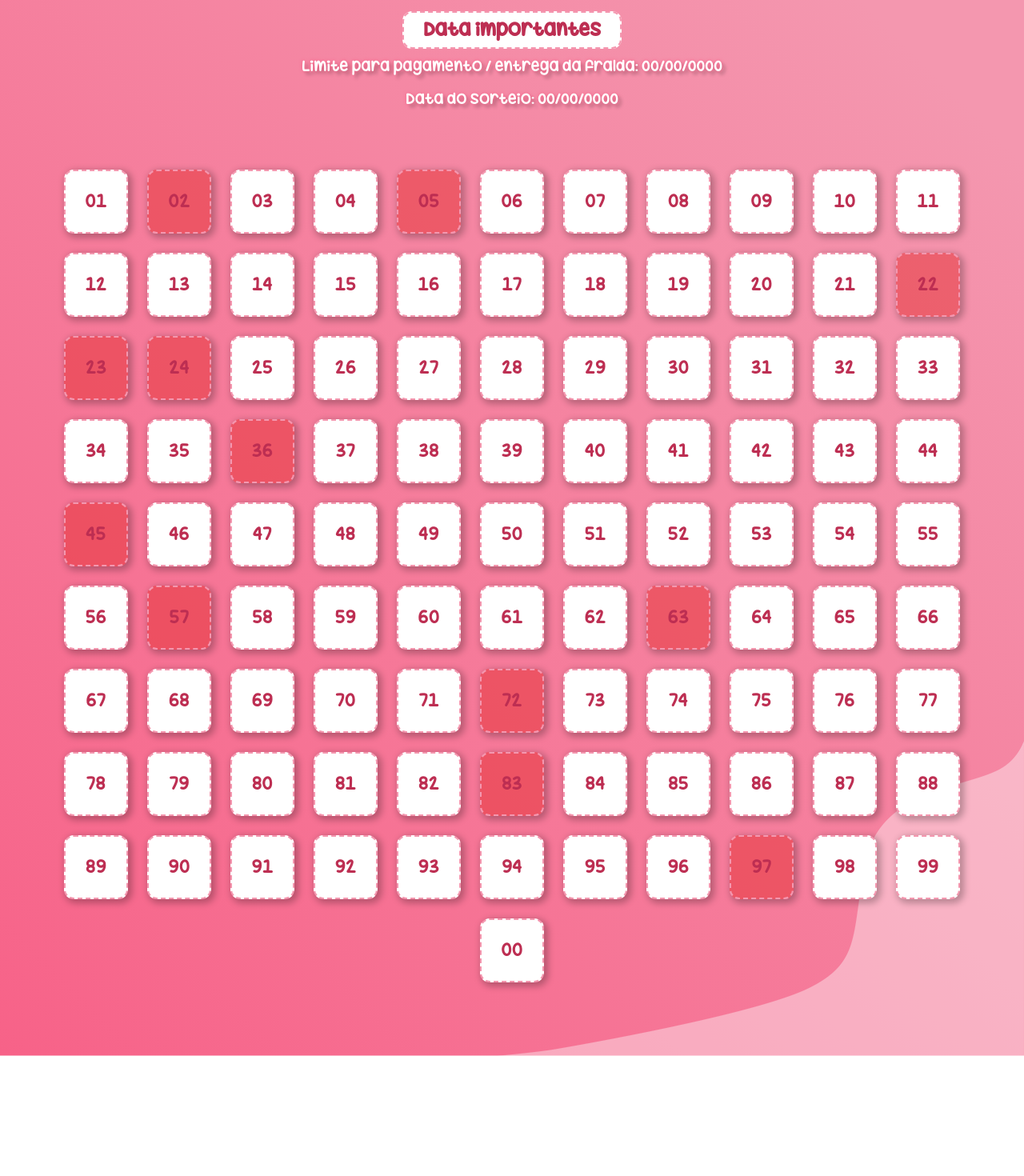
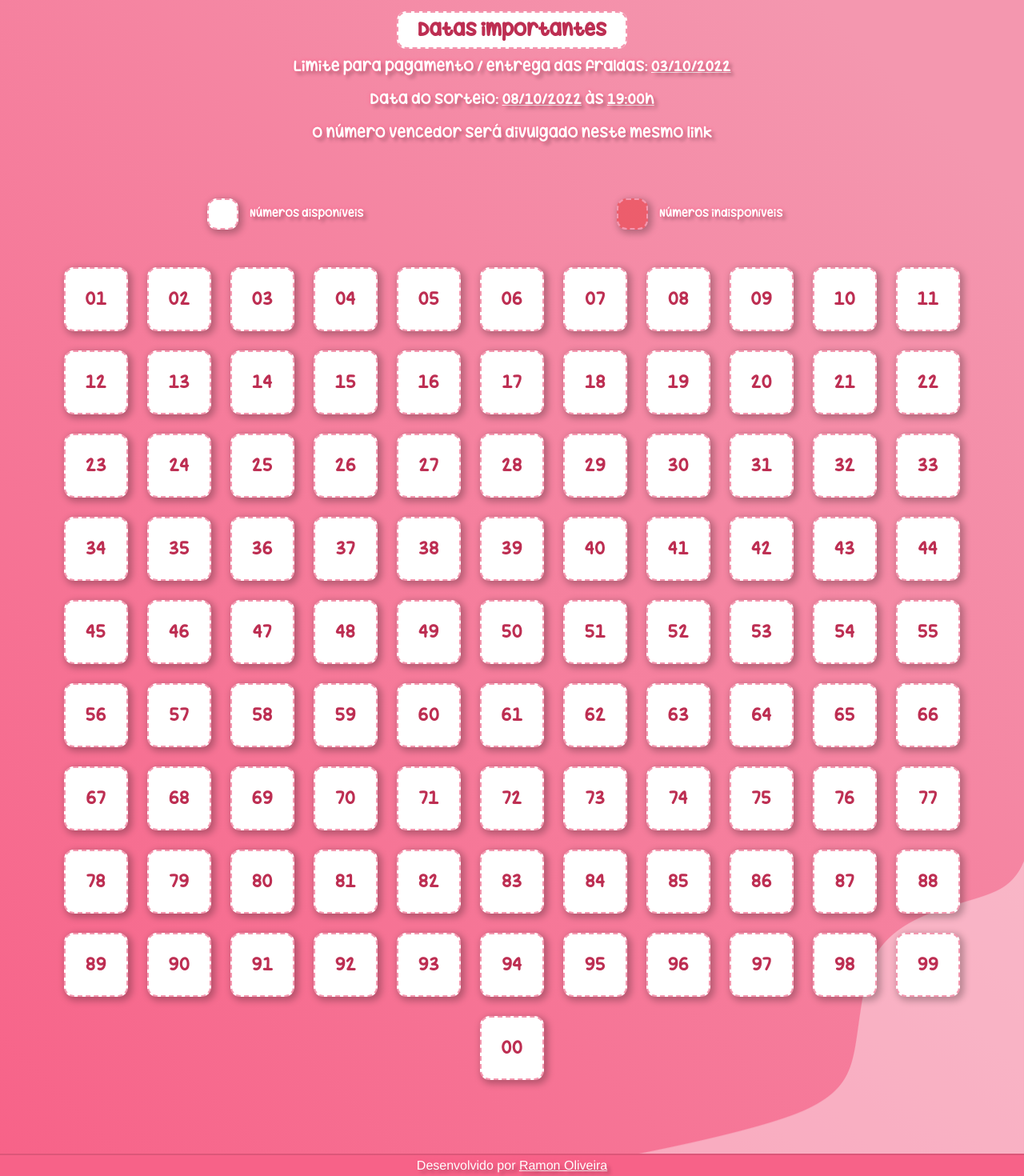
Before and after one commit to im-ramon/sorteios, a Vue app: page / in a window 1280 px wide. Shown: the part 1144-2614 px from the top of the page at 80% size. Before the commit the page ends 2464 px from the top, so only its background shows below. Built offline with nearby package versions, Linux system fonts and the light colour scheme.

Commit message:
Finalização

```diff
--- a/index.html
+++ b/index.html
@@ -11,6 +11,7 @@
 <body>
     <div id="app"></div>
     <script type="module" src="/src/main.js"></script>
+    <footer><span>Desenvolvido por <a href="https://api.whatsapp.com/send?phone=+5575991537677&text=Ol%C3%A1,%20peguei%20seu%20n%C3%BAmero%20no%20site." target="_blank" rel="noopener noreferrer">Ramon Oliveira</a></span></footer>
 </body>
 
 </html>
--- a/src/App.vue
+++ b/src/App.vue
@@ -2,8 +2,12 @@
   <div id="container">
     <div id="modal" v-if="modalAtivo" @click="fecharModal($event)">
       <div id="modal-area">
-        <h1>TEXTO DE EXPLICAÇÃO</h1>
-        <p>Colocar aqui o passo a passo para registrar o número.</p>
+        <span class="fechar" @click="modalAtivo = false">x</span>
+        <h1>
+          Você escolheu o número <u>{{ numeroEscolhido }}</u>
+        </h1>
+        <p>{{ textoAjuda }}</p>
+        <h1>{{ textoAjudaComplemetar }}</h1>
       </div>
     </div>
     <header>
@@ -26,22 +30,23 @@
 
       <div id="header-premio">
         <h2><span>Prêmio</span></h2>
-        <h1>R$ 200,00</h1>
+        <h1>R$ 100,00</h1>
       </div>
 
       <div id="header-exclicacao">
         <h2><span> Como funciona?</span></h2>
-        <p>Cada número da rifa = 1 pacote de fraldas ou R$ 20,00</p>
-        <p>Basta escolher um número, e enviar mensagem para a mamãe (Mikaely) para avisar.</p>
+        <p>Cada número da rifa = <u>1 pacote de fraldas</u> ou <u>R$ 10,00</u></p>
+        <p>Basta clicar no número desejado e enviar uma mensagem para a mamãe (Mikaely) avisando.</p>
         <h2>
-          <a href="https://api.whatsapp.com/send?phone=+5575988108794&text=Ol%C3%A1,%20peguei%20seu%20n%C3%BAmero%20no%20site." target="_blank" rel="noopener noreferrer"> (75) 98810-8764</a>
+          <a href="https://api.whatsapp.com/send?phone=+5575988108764&text=Oi,%20escolhi%20um%20numero%20da%20rifa." target="_blank" rel="noopener noreferrer"> (75) 98810-8764</a>
         </h2>
       </div>
 
       <div id="header-complemtos">
-        <h2><span> Data importantes</span></h2>
-        <p>Limite para pagamento / entrega da fralda: 00/00/0000</p>
-        <p>Data do sorteio: 00/00/0000</p>
+        <h2><span> Datas importantes</span></h2>
+        <p>Limite para pagamento / entrega das fraldas: <u>03/10/2022</u></p>
+        <p>Data do sorteio: <u>08/10/2022</u> às <u>19:00h</u></p>
+        <p>O número vencedor será divulgado neste mesmo link</p>
       </div>
 
       <!-- Este bloque será desconsiderado no fluxo normal -->
@@ -52,9 +57,20 @@
     </header>
 
     <main>
+      <div id="explicacao">
+        <div id="item1">
+          <div></div>
+          <span>Números disponíveis</span>
+        </div>
+
+        <div id="item2">
+          <div></div>
+          <span>Números indisponíveis</span>
+        </div>
+      </div>
       <section id="numeros">
-        <div class="numero" :class="item.disponivel ? 'disponivel' : 'indisponivel'" v-for="(item, index) in listaBilhetes" :key="index">
-          <span @click="modalAtivo = true">
+        <div class="numero" :class="item.disponivel ? 'disponivel' : 'indisponivel'" v-for="(item, index) in listaBilhetes" :key="index" @click="ativarModal(item.numero, item.disponivel)">
+          <span>
             {{ item.numero }}
           </span>
         </div>
@@ -71,9 +87,23 @@ export default {
     return {
       modalAtivo: false,
       listaBilhetes: data,
+      textoAjuda: '',
+      textoAjudaComplemetar: '',
+      numeroEscolhido: '',
     };
   },
   methods: {
+    ativarModal(numero, disponivel) {
+      if (disponivel) {
+        this.textoAjuda = 'Agora basta enviar uma mensagem para a mamãe (Mikaely) pedindo para reservarmos esse número.';
+        this.textoAjudaComplemetar = '(75) 98810-8764.';
+      } else {
+        this.textoAjuda = 'Desculpe! Esse número já foi escolhido, tente outro.';
+        this.textoAjudaComplemetar = '😘';
+      }
+      this.numeroEscolhido = numero;
+      this.modalAtivo = true;
+    },
     fecharModal(e) {
       if (e.target.id === 'modal') {
         this.modalAtivo = false;
--- a/src/assets/styles/main.css
+++ b/src/assets/styles/main.css
@@ -27,7 +27,7 @@
     transform: translate3d(0, -1em, 0);
   }
   100% {
-    transform: translate3d(0, -10em, 0);
+    transform: translate3d(0, -20em, 0);
   }
 }
 @keyframes animaEstrela-1 {
@@ -35,7 +35,7 @@
     transform: translate3d(0, -1em, 0);
   }
   100% {
-    transform: translate3d(0, -10em, 0);
+    transform: translate3d(0, -20em, 0);
   }
 }
 @-webkit-keyframes animaEstrela-2 {
@@ -43,7 +43,7 @@
     transform: translate3d(0, -5em, 0);
   }
   100% {
-    transform: translate3d(0, -10em, 0);
+    transform: translate3d(0, -15em, 0);
   }
 }
 @keyframes animaEstrela-2 {
@@ -51,7 +51,7 @@
     transform: translate3d(0, -5em, 0);
   }
   100% {
-    transform: translate3d(0, -10em, 0);
+    transform: translate3d(0, -15em, 0);
   }
 }
 @-webkit-keyframes animaEstrela-3 {
@@ -59,7 +59,7 @@
     transform: translate3d(0, -7em, 0);
   }
   100% {
-    transform: translate3d(0, -10em, 0);
+    transform: translate3d(0, -15em, 0);
   }
 }
 @keyframes animaEstrela-3 {
@@ -67,7 +67,7 @@
     transform: translate3d(0, -7em, 0);
   }
   100% {
-    transform: translate3d(0, -10em, 0);
+    transform: translate3d(0, -15em, 0);
   }
 }
 @-webkit-keyframes animaEstrela-mobile {
@@ -84,6 +84,22 @@
   }
   100% {
     transform: translate3d(0, -400px, 0);
+  }
+}
+@-webkit-keyframes animaEstrela-mobile2 {
+  0% {
+    transform: translate3d(0, -14em, 0);
+  }
+  100% {
+    transform: translate3d(0, -20em, 0);
+  }
+}
+@keyframes animaEstrela-mobile2 {
+  0% {
+    transform: translate3d(0, -14em, 0);
+  }
+  100% {
+    transform: translate3d(0, -20em, 0);
   }
 }
 html {
@@ -136,19 +152,19 @@ header #estrelas img {
   width: 50px;
 }
 header #estrelas img:nth-child(1) {
-  animation: animaEstrela-1 15s ease-in-out alternate-reverse infinite;
+  animation: animaEstrela-1 10s ease-in-out alternate-reverse infinite;
 }
 header #estrelas img:nth-child(2) {
-  animation: animaEstrela-2 18s ease-in-out alternate-reverse infinite;
+  animation: animaEstrela-2 6s ease-in-out alternate-reverse infinite;
 }
 header #estrelas img:nth-child(3) {
-  animation: animaEstrela-3 12s ease-in-out alternate-reverse infinite;
+  animation: animaEstrela-3 8s ease-in-out alternate-reverse infinite;
 }
 header #estrelas img:nth-child(4) {
-  animation: animaEstrela-2 17s ease-in-out alternate-reverse infinite;
+  animation: animaEstrela-2 7s ease-in-out alternate-reverse infinite;
 }
 header #estrelas img:nth-child(5) {
-  animation: animaEstrela-1 21s ease-in-out alternate-reverse infinite;
+  animation: animaEstrela-1 8s ease-in-out alternate-reverse infinite;
 }
 header #header-abertura,
 header #header-complemtos,
@@ -236,6 +252,49 @@ header .nuvem.nuvem-4 {
   width: 200px;
 }
 
+#explicacao {
+  width: 80%;
+  margin: 2em auto;
+  display: flex;
+  flex-wrap: wrap;
+  justify-content: space-around;
+  align-items: center;
+  font-family: HugMe, "Franklin Gothic Medium", "Arial Narrow", Arial, sans-serif;
+  font-size: 14px;
+  -webkit-user-select: none;
+     -moz-user-select: none;
+      -ms-user-select: none;
+          user-select: none;
+}
+#explicacao #item1,
+#explicacao #item2 {
+  display: flex;
+  align-items: center;
+  width: 250px;
+  margin: 0.5em 0;
+}
+#explicacao #item1 div {
+  width: 35px;
+  height: 35px;
+  background: #fff;
+  border-radius: 12px;
+  border: 2px dashed rgb(244, 151, 175);
+  box-shadow: 3px 3px 8px 2px rgba(0, 0, 0, 0.26);
+}
+#explicacao #item2 div {
+  width: 35px;
+  height: 35px;
+  background: rgba(228, 44, 44, 0.473);
+  border-radius: 12px;
+  border: 2px dashed rgb(244, 151, 175);
+  box-shadow: 3px 3px 8px 2px rgba(0, 0, 0, 0.26);
+}
+#explicacao span {
+  padding-left: 1em;
+  color: #fff;
+  text-shadow: 0px 0px 4px rgb(247, 98, 136), 4px 4px 4px rgba(0, 0, 0, 0.267);
+}
+
 #numeros {
   margin: 0 auto;
   display: flex;
@@ -295,10 +354,13 @@ header .nuvem.nuvem-4 {
   display: flex;
   align-items: center;
   justify-content: center;
-  z-index: 10;
+  z-index: 150;
   text-align: center;
+  color: #fff;
+  text-shadow: 0px 0px 4px rgb(247, 98, 136), 4px 4px 4px rgba(0, 0, 0, 0.267);
 }
 #modal #modal-area {
+  position: relative;
   width: 80%;
   background: rgb(244, 151, 175);
   border: 2px dashed rgb(247, 98, 136);
@@ -306,24 +368,56 @@ header .nuvem.nuvem-4 {
   font-family: HugMe, "Franklin Gothic Medium", "Arial Narrow", Arial, sans-serif;
   border-radius: 12px;
 }
+#modal #modal-area .fechar {
+  position: absolute;
+  right: -18px;
+  background: rgb(255, 131, 131);
+  border: 2px solid rgba(0, 0, 0, 0.1215686275);
+  -webkit-user-select: none;
+     -moz-user-select: none;
+      -ms-user-select: none;
+          user-select: none;
+  cursor: pointer;
+  width: 36px;
+  height: 36px;
+  border-radius: 100%;
+  display: flex;
+  justify-content: center;
+  align-items: center;
+  top: -18px;
+}
 
 @media (max-width: 700px) {
   header #estrelas {
     z-index: 15;
   }
   header #estrelas img:nth-child(1) {
-    animation: animaEstrela-1 15s ease-in-out alternate-reverse infinite;
+    animation: animaEstrela-mobile2 8s ease-in-out alternate-reverse infinite;
   }
   header #estrelas img:nth-child(2) {
-    animation: animaEstrela-mobile 18s ease-in-out alternate-reverse infinite;
+    animation: animaEstrela-mobile 12s ease-in-out alternate-reverse infinite;
   }
   header #estrelas img:nth-child(3) {
-    animation: animaEstrela-mobile 12s ease-in-out alternate-reverse infinite;
+    animation: animaEstrela-mobile 7s ease-in-out alternate-reverse infinite;
   }
   header #estrelas img:nth-child(4) {
-    animation: animaEstrela-mobile 17s ease-in-out alternate-reverse infinite;
+    animation: animaEstrela-mobile 8s ease-in-out alternate-reverse infinite;
   }
   header #estrelas img:nth-child(5) {
-    animation: animaEstrela-1 21s ease-in-out alternate-reverse infinite;
+    animation: animaEstrela-mobile2 10s ease-in-out alternate-reverse infinite;
   }
+}
+footer {
+  font-family: "Franklin Gothic Medium", "Arial Narrow", Arial, sans-serif;
+  width: 100%;
+  display: flex;
+  justify-content: center;
+  background: rgb(247, 98, 136);
+  border-top: 2px solid rgba(0, 0, 0, 0.11);
+  padding: 4px 0;
+  color: #fff;
+  text-shadow: 0px 0px 4px rgb(247, 98, 136), 4px 4px 4px rgba(0, 0, 0, 0.267);
+}
+footer a {
+  color: #fff;
 }/*# sourceMappingURL=main.css.map */
--- a/src/assets/styles/main.scss
+++ b/src/assets/styles/main.scss
@@ -48,7 +48,7 @@ $border-radius: 12px;
         transform: translate3d(0, -1em, 0);
     }
     100% {
-        transform: translate3d(0, -10em, 0);
+        transform: translate3d(0, -20em, 0);
     }
 }
 
@@ -57,7 +57,7 @@ $border-radius: 12px;
         transform: translate3d(0, -5em, 0);
     }
     100% {
-        transform: translate3d(0, -10em, 0);
+        transform: translate3d(0, -15em, 0);
     }
 }
 
@@ -66,7 +66,7 @@ $border-radius: 12px;
         transform: translate3d(0, -7em, 0);
     }
     100% {
-        transform: translate3d(0, -10em, 0);
+        transform: translate3d(0, -15em, 0);
     }
 }
 
@@ -76,6 +76,15 @@ $border-radius: 12px;
     }
     100% {
         transform: translate3d(0, -400px, 0);
+    }
+}
+
+@keyframes animaEstrela-mobile2 {
+    0% {
+        transform: translate3d(0, -14em, 0);
+    }
+    100% {
+        transform: translate3d(0, -20em, 0);
     }
 }
 
@@ -136,19 +145,19 @@ header {
             width: 50px;
 
             &:nth-child(1) {
-                animation: animaEstrela-1 15s ease-in-out alternate-reverse infinite;
+                animation: animaEstrela-1 10s ease-in-out alternate-reverse infinite;
             }
             &:nth-child(2) {
-                animation: animaEstrela-2 18s ease-in-out alternate-reverse infinite;
+                animation: animaEstrela-2 6s ease-in-out alternate-reverse infinite;
             }
             &:nth-child(3) {
-                animation: animaEstrela-3 12s ease-in-out alternate-reverse infinite;
+                animation: animaEstrela-3 8s ease-in-out alternate-reverse infinite;
             }
             &:nth-child(4) {
-                animation: animaEstrela-2 17s ease-in-out alternate-reverse infinite;
+                animation: animaEstrela-2 7s ease-in-out alternate-reverse infinite;
             }
             &:nth-child(5) {
-                animation: animaEstrela-1 21s ease-in-out alternate-reverse infinite;
+                animation: animaEstrela-1 8s ease-in-out alternate-reverse infinite;
             }
         }
     }
@@ -244,6 +253,55 @@ header {
     }
 }
 
+#explicacao {
+    width: 80%;
+    margin: 2em auto;
+    display: flex;
+    flex-wrap: wrap;
+    // justify-content: center;
+    justify-content: space-around;
+    align-items: center;
+    @include font-family();
+    font-size: 14px;
+    user-select: none;
+
+    #item1,
+    #item2 {
+        display: flex;
+        align-items: center;
+        width: 250px;
+        margin: 0.5em 0;
+    }
+
+    #item1 {
+        div {
+            width: 35px;
+            height: 35px;
+            background: #fff;
+            border-radius: $border-radius;
+            border: 2px dashed $cor-secundaria;
+            box-shadow: 3px 3px 8px 2px rgb(0 0 0 / 26%);
+        }
+    }
+
+    #item2 {
+        div {
+            width: 35px;
+            height: 35px;
+            background: rgba(228, 44, 44, 0.473);
+            border-radius: $border-radius;
+            border: 2px dashed $cor-secundaria;
+            box-shadow: 3px 3px 8px 2px rgb(0 0 0 / 26%);
+        }
+    }
+
+    span {
+        padding-left: 1em;
+        color: #fff;
+        text-shadow: 0px 0px 4px $cor-primaria, 4px 4px 4px rgba(0, 0, 0, 0.267);
+    }
+}
+
 #numeros {
     margin: 0 auto;
     display: flex;
@@ -302,16 +360,35 @@ header {
     display: flex;
     align-items: center;
     justify-content: center;
-    z-index: 10;
+    z-index: 150;
     text-align: center;
+    color: #fff;
+    text-shadow: 0px 0px 4px $cor-primaria, 4px 4px 4px rgba(0, 0, 0, 0.267);
 
     #modal-area {
+        position: relative;
         width: 80%;
         background: $cor-secundaria;
         border: 2px dashed $cor-primaria;
         padding: 0.2em 1em;
         @include font-family();
         border-radius: $border-radius;
+
+        .fechar {
+            position: absolute;
+            right: -18px;
+            background: rgb(255, 131, 131);
+            border: 2px solid #0000001f;
+            user-select: none;
+            cursor: pointer;
+            width: 36px;
+            height: 36px;
+            border-radius: 100%;
+            display: flex;
+            justify-content: center;
+            align-items: center;
+            top: -18px;
+        }
     }
 }
 
@@ -321,21 +398,37 @@ header {
             z-index: 15;
             img {
                 &:nth-child(1) {
-                    animation: animaEstrela-1 15s ease-in-out alternate-reverse infinite;
+                    animation: animaEstrela-mobile2 8s ease-in-out alternate-reverse infinite;
                 }
                 &:nth-child(2) {
-                    animation: animaEstrela-mobile 18s ease-in-out alternate-reverse infinite;
+                    animation: animaEstrela-mobile 12s ease-in-out alternate-reverse infinite;
                 }
                 &:nth-child(3) {
-                    animation: animaEstrela-mobile 12s ease-in-out alternate-reverse infinite;
+                    animation: animaEstrela-mobile 7s ease-in-out alternate-reverse infinite;
                 }
                 &:nth-child(4) {
-                    animation: animaEstrela-mobile 17s ease-in-out alternate-reverse infinite;
+                    animation: animaEstrela-mobile 8s ease-in-out alternate-reverse infinite;
                 }
                 &:nth-child(5) {
-                    animation: animaEstrela-1 21s ease-in-out alternate-reverse infinite;
+                    animation: animaEstrela-mobile2 10s ease-in-out alternate-reverse infinite;
                 }
             }
         }
     }
 }
+
+footer {
+    font-family: "Franklin Gothic Medium", "Arial Narrow", Arial, sans-serif;
+    width: 100%;
+    display: flex;
+    justify-content: center;
+    background: $cor-primaria;
+    border-top: 2px solid rgba(0, 0, 0, 0.11);
+    padding: 4px 0;
+    color: #fff;
+    text-shadow: 0px 0px 4px $cor-primaria, 4px 4px 4px rgba(0, 0, 0, 0.267);
+
+    a {
+        color: #fff;
+    }
+}
```
Also changed, not shown: public/data.js (+100 -100 lines), 1 other file (tests, documents, lock files or other folders).
